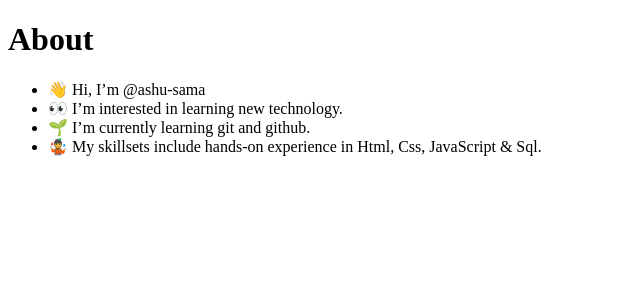
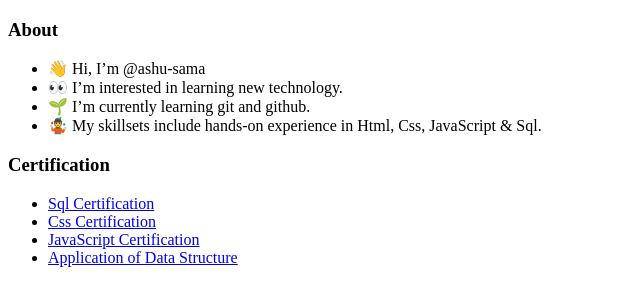
Before and after one commit to ashu-sama/demo-repo, a plain HTML site: page index.html in a window 1280 px wide. Shown: the whole page, without its empty margins (0-640 px from the left). Drawn offline with Linux system fonts and the light colour scheme.

Commit message:
Modified index.html. Added Certification block.

```diff
--- a/index.html
+++ b/index.html
@@ -7,14 +7,29 @@
     <title>Document</title>
 </head>
 <body>
-    <h1>About</h1>
     <p>
+        <h3>About</h3>
         <ul>
             <li>👋 Hi, I’m @ashu-sama</li>
             <li>👀 I’m interested in learning new technology.</li>
             <li>🌱 I’m currently learning git and github.</li>
             <li>🤹 My skillsets include hands-on experience in Html, Css, JavaScript & Sql.</li>
         </ul>
+        <h3>Certification</h3>
+        <ul>
+            <li>
+                <a href="https://www.hackerrank.com/certificates/f713f586ab98">Sql Certification</a>
+            </li>
+            <li>
+                <a href="https://www.hackerrank.com/certificates/d165ba4dbf68">Css Certification</a>
+            </li>
+            <li>
+                <a href="https://www.freecodecamp.org/certification/fccc00e059c-6d67-4e33-8456-d58590746239/javascript-algorithms-and-data-structures">JavaScript Certification</a>
+            </li>
+            <li>
+                <a href="https://www.hackerrank.com/ashutosh26894">Application of Data Structure</a>
+            </li>
+        </ul>
     </p>
 </body>
 </html>
```
